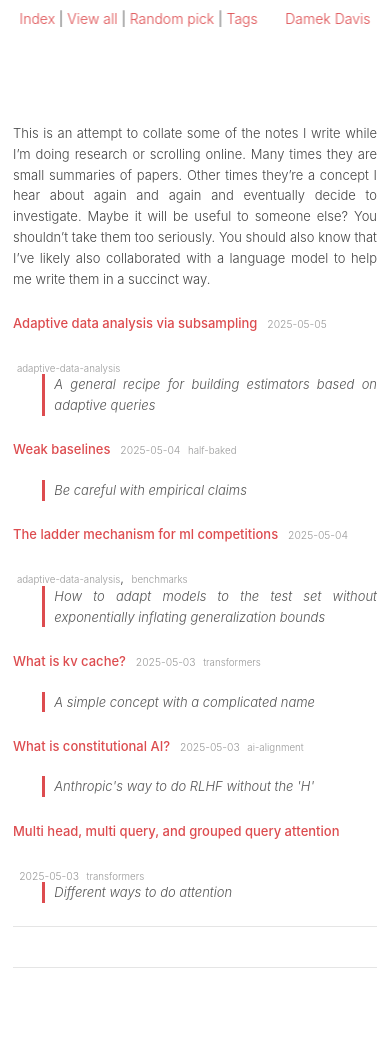
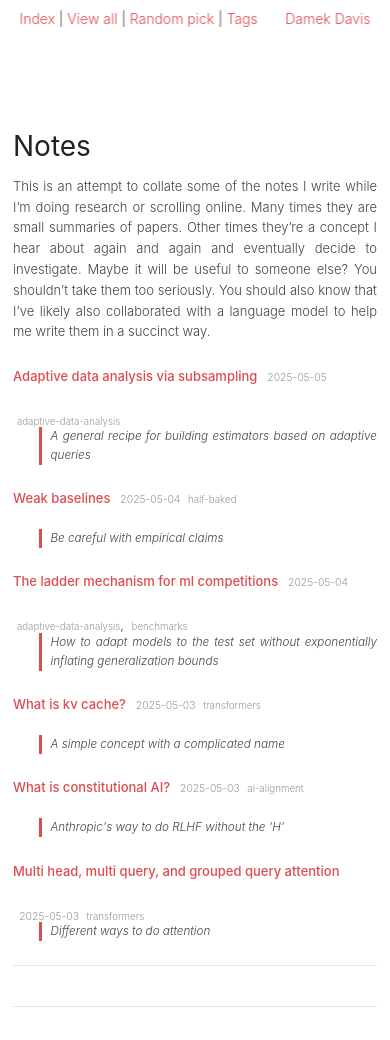
Before and after one commit to damek/damek.github.io, a Jekyll site: the page built from random.md, in a window 390 px wide and 1040 px high. Built offline with Jekyll 4.4.1, drawn with Linux system fonts in a browser that asks for light colours.

Commit message:
Refactor tags implementation: replace tags.html with tags.md for improved organization, update note description formatting, and enhance mobile responsiveness in default layout

```diff
--- a/_layouts/default.html
+++ b/_layouts/default.html
@@ -344,6 +344,13 @@
   text-decoration:none;
 }
 
+
+@media (max-width:480px){
+  .note-desc{
+    font-size:.9em;           /* bump size a little */
+    color:#444;               /* darker text */
+  }
+}
 </style>
   </head>
     <!-- Add MathJax -->
--- a/random.md
+++ b/random.md
@@ -4,7 +4,7 @@
 permalink: /random/
 ---
 
-
+# Notes
 
 
 This is an attempt to collate some of the notes I write while I'm doing research or scrolling online. Many times they are small summaries of papers. Other times they're a concept I hear about again and again and eventually decide to investigate. Maybe it will be useful to someone else? You shouldn't take them too seriously. You should also know that I've likely also collaborated with a language model to help me write them in a succinct way.
```
Also changed, not shown: tags.md (renamed from tags.html).
